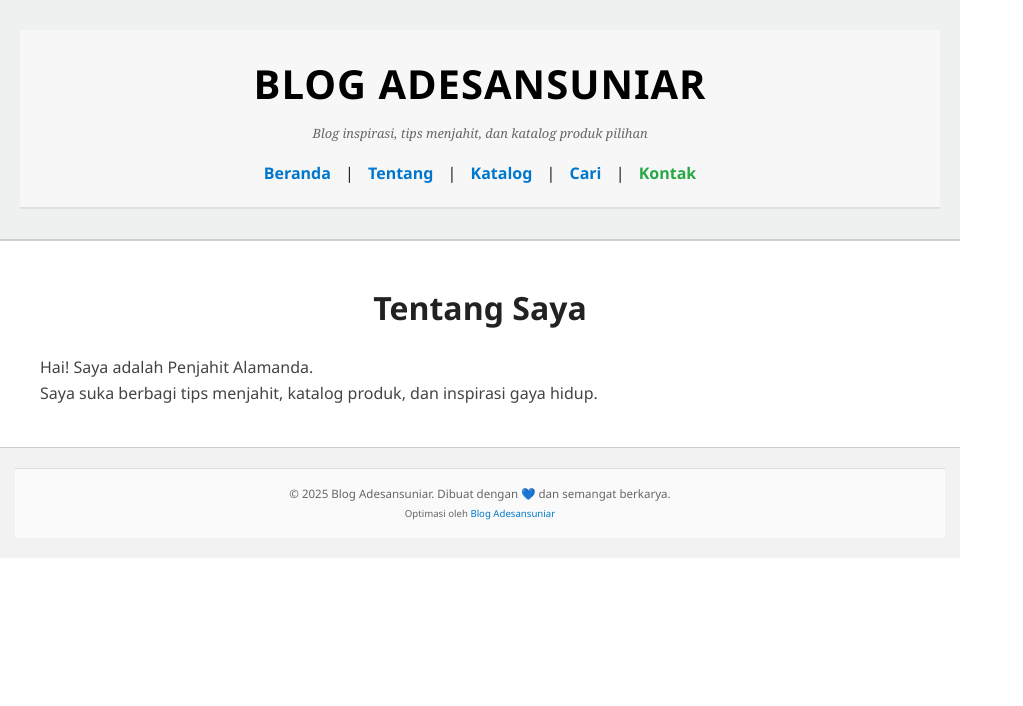
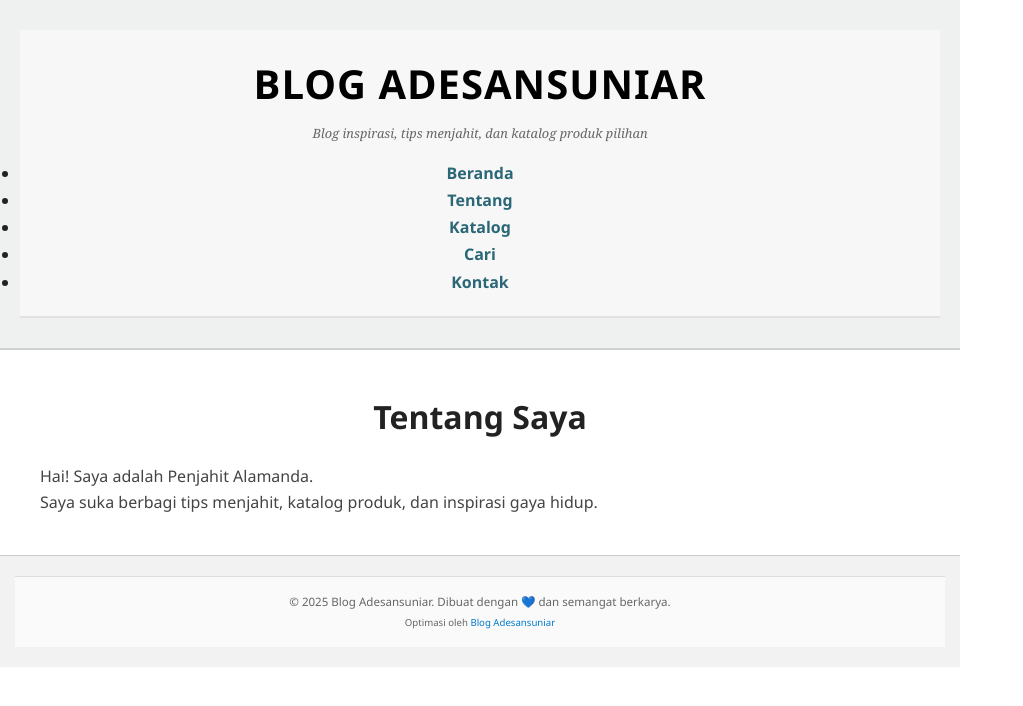
Before and after one commit to adesansuniar/blog-adesansuniar, a Jekyll site: the page built from about.md, in a window 1280 px wide. Shown: the top 706 px of the page, without its empty margins (0-1023 px from the left). Built offline with Jekyll 4.4.1, drawn with Linux system fonts in a browser that asks for light colours; some web fonts are replaced.

Commit message:
Update header.html

```diff
--- a/_includes/header.html
+++ b/_includes/header.html
@@ -7,13 +7,15 @@
   <p style="margin: 5px 0 15px; font-size: 0.8em; color: #666; font-style: italic; font-family: 'Georgia', serif;">
     {{ site.description }}
   </p>
-  <nav style="margin-top: 10px; font-size: 1em;">
-    <a href="{{ '/' | relative_url }}" style="margin: 0 10px; text-decoration: none; color: #0077cc;">Beranda</a> |
-    <a href="{{ '/about/' | relative_url }}" style="margin: 0 10px; text-decoration: none; color: #0077cc;">Tentang</a> |
-    <a href="{{ '/katalog/' | relative_url }}" style="margin: 0 10px; text-decoration: none; color: #0077cc;">Katalog</a> |
-    <a href="{{ '/search/' | relative_url }}" style="margin: 0 10px; text-decoration: none; color: #0077cc;">Cari</a> |
-    <a href="https://wa.me/6288801758800" style="margin: 0 10px; text-decoration: none; color: #28a745;">Kontak</a>
-  </nav>
+  <nav class="main-nav">
+  <ul>
+    <li><a href="{{ '/' | relative_url }}">Beranda</a></li>
+    <li><a href="{{ '/about/' | relative_url }}">Tentang</a></li>
+    <li><a href="{{ '/katalog/' | relative_url }}">Katalog</a></li>
+    <li><a href="{{ '/search/' | relative_url }}">Cari</a></li>
+    <li><a href="https://wa.me/6288801758800">Kontak</a></li>
+  </ul>
+</nav>
   <style>
   nav a:hover {
     color: #005999;
```
